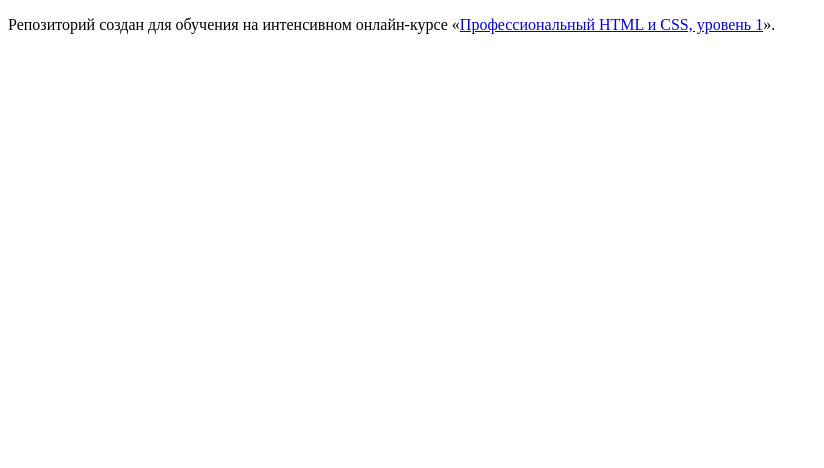
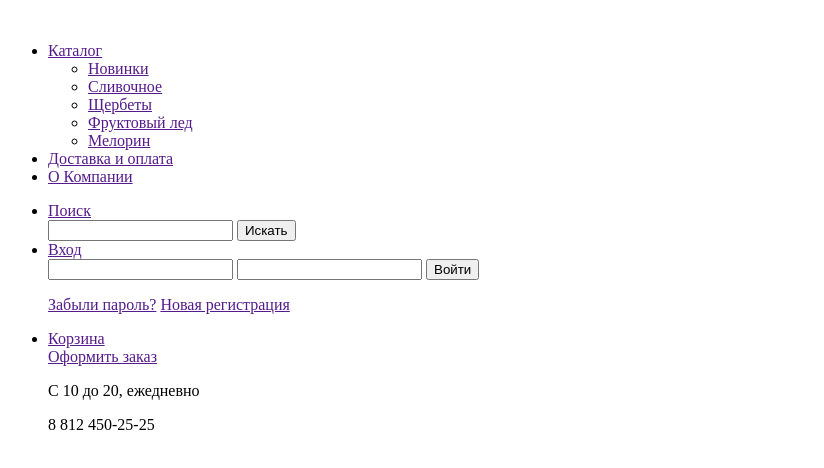
Before and after one commit to gorushkin/18378-gllacy, a plain HTML site: page index.html in a window 1280 px wide. Shown: the whole page, without its empty margins (0-824 px from the left). Drawn offline with Linux system fonts and the light colour scheme.

Commit message:
Разметил шапку

```diff
--- a/index.html
+++ b/index.html
@@ -5,8 +5,62 @@
     <title>HTML Academy: Глейси</title>
   </head>
   <body>
+    <header class="main-header">
+      <img src="" alt="" class="main-logo">
+      <nav class="main-nav">
+        <ul class="site-menu">
+          <li class="site-menu-item">
+            <a href="" class="site-menu-link">Каталог</a>
+            <ul class="main-menu">
+              <li class="main-menu-item"><a href="" class="main-menu-link">Новинки</a></li>
+              <li class="main-menu-item"><a href="" class="main-menu-link">Сливочное</a></li>
+              <li class="main-menu-item"><a href="" class="main-menu-link">Щербеты</a></li>
+              <li class="main-menu-item"><a href="" class="main-menu-link">Фруктовый лед</a></li>
+              <li class="main-menu-item"><a href="" class="main-menu-link">Мелорин</a></li>
+            </ul>
+          </li>
+          <li class="site-menu-item">
+            <a href="" class="site-menu-link">Доставка и оплата</a>
+          </li>
+          <li class="site-menu-item">
+            <a href="" class="site-menu-link"> О Компании</a>
+          </li>
+        </ul>
+        <ul class="user-menu">
+          <li class="user-menu-item">
+            <a href="" class="user-menu-link">Поиск</a>
+            <form class="search-form" action="https://echo.htmlacademy.ru" method="post">
+              <input type="text" class="search-form-item" name="search">
+              <button class="search-form-button" type="submit">Искать</button>
+            </form>
+          </li>
+          <li class="user-menu-item">
+            <a href="" class="user-menu-link">Вход</a>
+            <form class="login-form" action="https://echo.htmlacademy.ru" method="post">
+              <input type="email" class="login-form-item" name="email">
+              <input type="password" class="login-form-item" name="password">
+              <button class="login-form-button" type="submit">Войти</button>
+              <p class="login-form">
+                <a href="" class="login-form-links">Забыли пароль?</a>
+                <a href="" class="login-form-links">Новая регистрация</a>
+              </p>
+            </form>
+          </li>
+          <li class="user-menu-item">
+            <a href="" class="user-menu-link">Корзина</a>
+            <div class="cart-table-wrapper">
+              <table class="cart-table">
 
-    <p>Репозиторий создан для обучения на интенсивном онлайн‑курсе «<a href="https://htmlacademy.ru/intensive/htmlcss">Профессиональный HTML и CSS, уровень 1</a>».</p>
-
+              </table>
+              <a href="" class="button cart-button">Оформить заказ</a>
+            </div>
+          </li>
+          <div class="site-info-wrapper">
+            <p class="site-info work-hours">С 10 до 20, ежедневно</p>
+            <p class="site-info phone-number">8 812 450-25-25</p>
+          </div>
+        </ul>
+      </nav>
+    </header>
   </body>
 </html>
```
